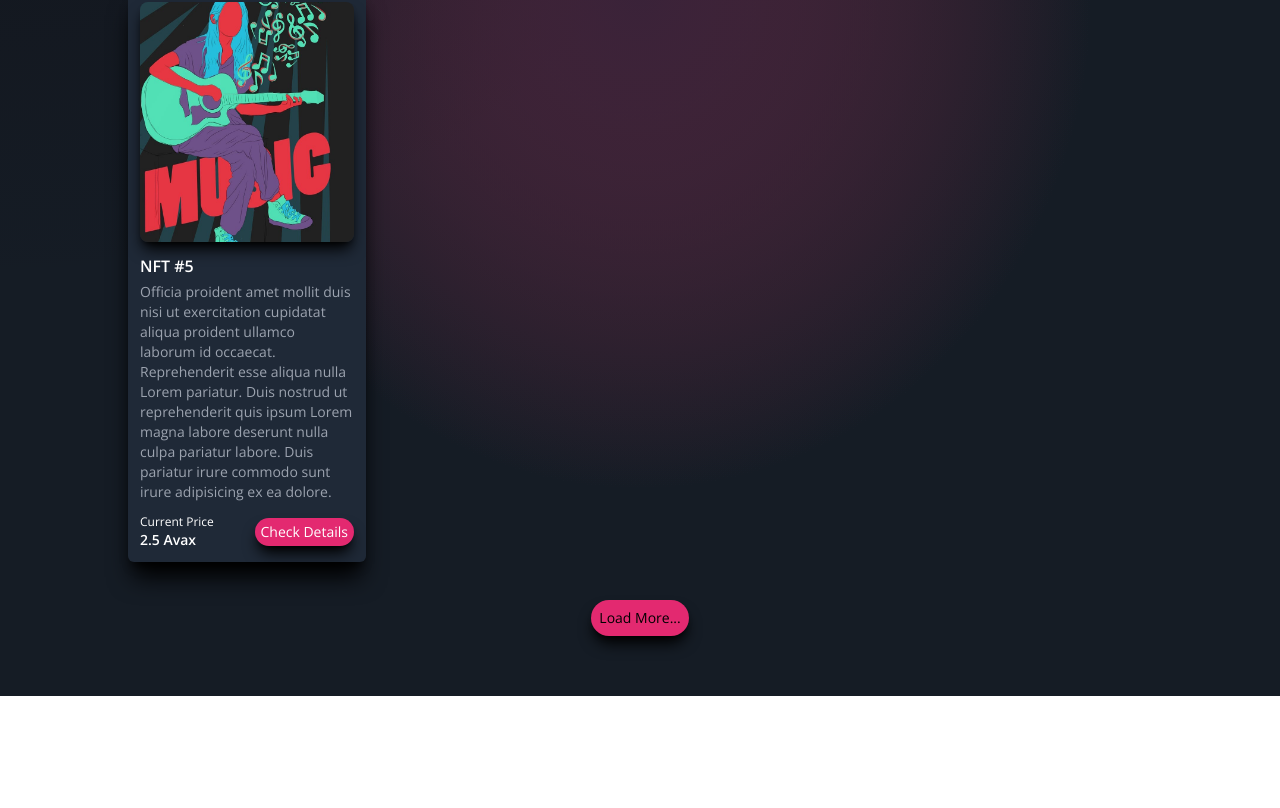
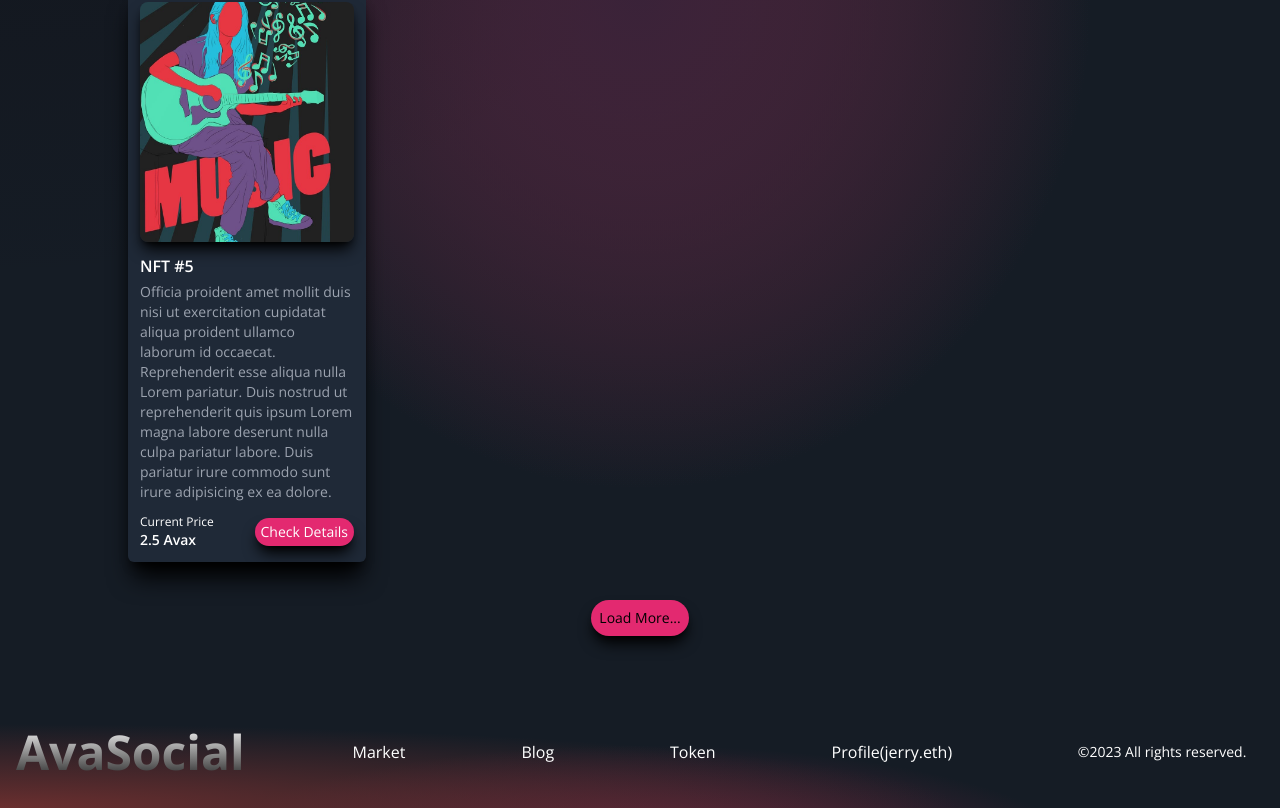
Before and after one commit to jerrymusaga/avasocial, a React (Create React App) app: page / in a window 1280 px wide. Shown: the part 1276-2084 px from the top of the page. Before the commit the page ends 1972 px from the top, so only its background shows below. Built offline with nearby package versions, Linux system fonts and the light colour scheme.

Commit message:
footer design

```diff
--- a/src/App.jsx
+++ b/src/App.jsx
@@ -1,4 +1,5 @@
 import ArtWorks from "./components/Artworks"
+import Footer from "./components/Footer"
 import Hero from "./components/Hero"
 import Navigation from "./components/Navigation"
 
@@ -10,6 +11,7 @@ const App = () => {
       <Hero />
     </div>
     <ArtWorks />
+    <Footer />
 
   </div>
   )
--- /dev/null
+++ b/src/components/Footer.jsx
@@ -0,0 +1,24 @@
+
+
+const Footer = () => {
+  return (
+    <div className='w-full flex flex-col justify-between md:justify-center items-center p-4 gradient-bg-footer'>
+        <div className='w-full flex sm:flex-row flex-col justify-between items-center my-4'>
+            <div className='flex flex-[0.25] justify-center items-center text-gradient text-5xl font-bold '>
+             AvaSocial
+            </div>
+            <div className='flex flex-1 justify-evenly items-center flex-wrap sm:mt-0 mt-5 w-full text-white text-base text-center'>
+                <p className='cursor-pointer mx-2'>Market</p>
+                <p className='cursor-pointer mx-2'>Blog</p>
+                <p className='cursor-pointer mx-2'>Token</p>
+                <p className='cursor-pointer mx-2'>Profile(jerry.eth)</p>
+            </div>
+            <div className='flex flex-[0.25] justify-center items-center'>
+                <p className='text-white text-right text-sm'>&copy;2023 All rights reserved.</p>
+            </div>
+        </div>
+    </div>
+  )
+}
+
+export default Footer
```
